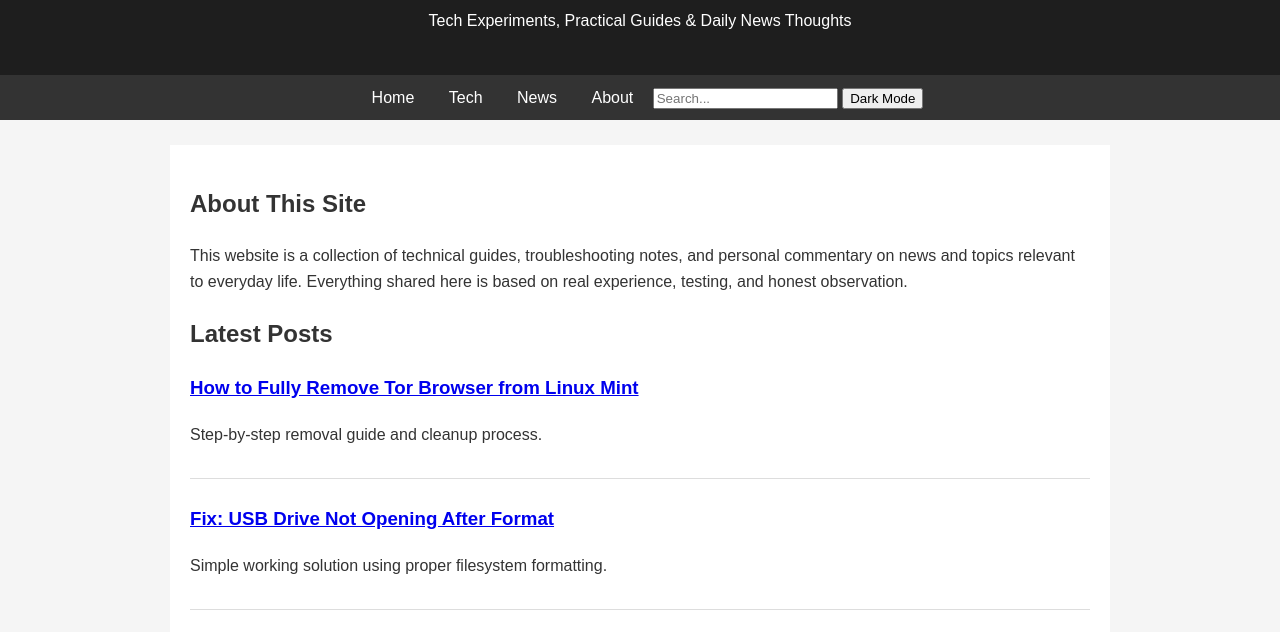
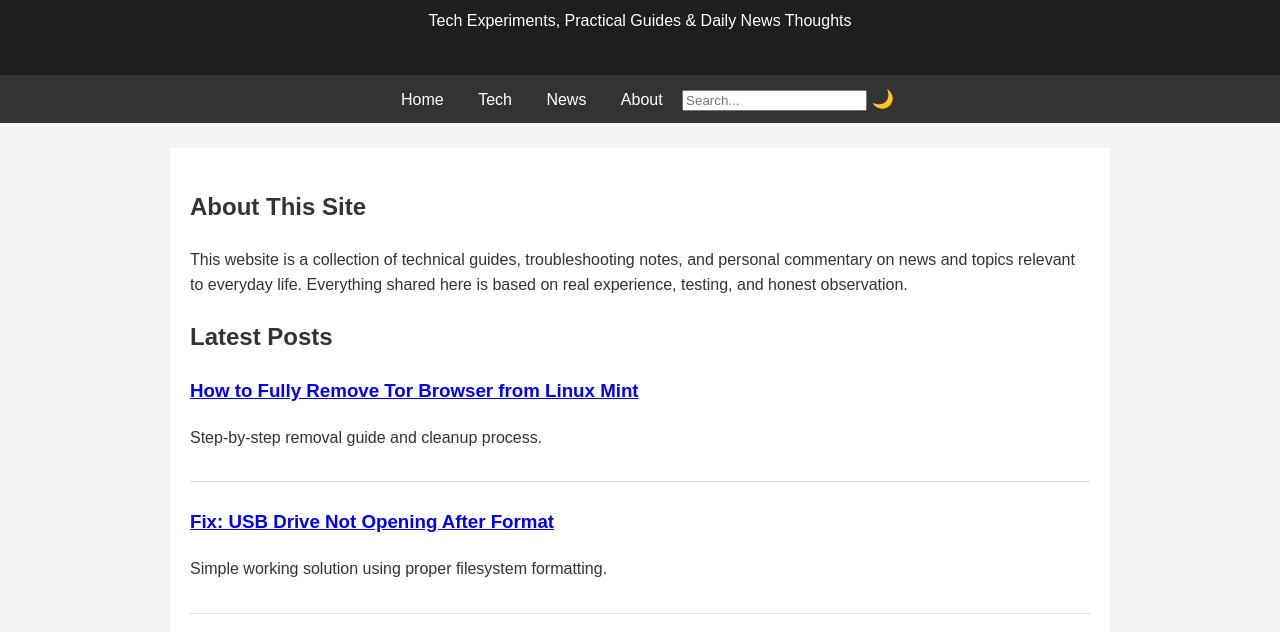
Before and after one commit to subruwan/x, a plain HTML site: page index.html in a window 1280 px wide. Shown: the part 111-743 px from the top of the page. Drawn offline with Linux system fonts and the light colour scheme.

Commit message:
Update index.html

```diff
--- a/index.html
+++ b/index.html
@@ -22,7 +22,10 @@
     <a href="#">News</a>
     <a href="#">About</a>
     <input type="text" id="searchInput" placeholder="Search..." onkeyup="searchPosts()" />
-    <button onclick="toggleDarkMode()" id="darkModeBtn">Dark Mode</button>
+    <span id="themeToggle" onclick="toggleDarkMode()" title="Toggle Theme" style="cursor:pointer; font-size:18px;">
+    🌙
+</span>
+
 </nav>
 
 <div class="container">
```
